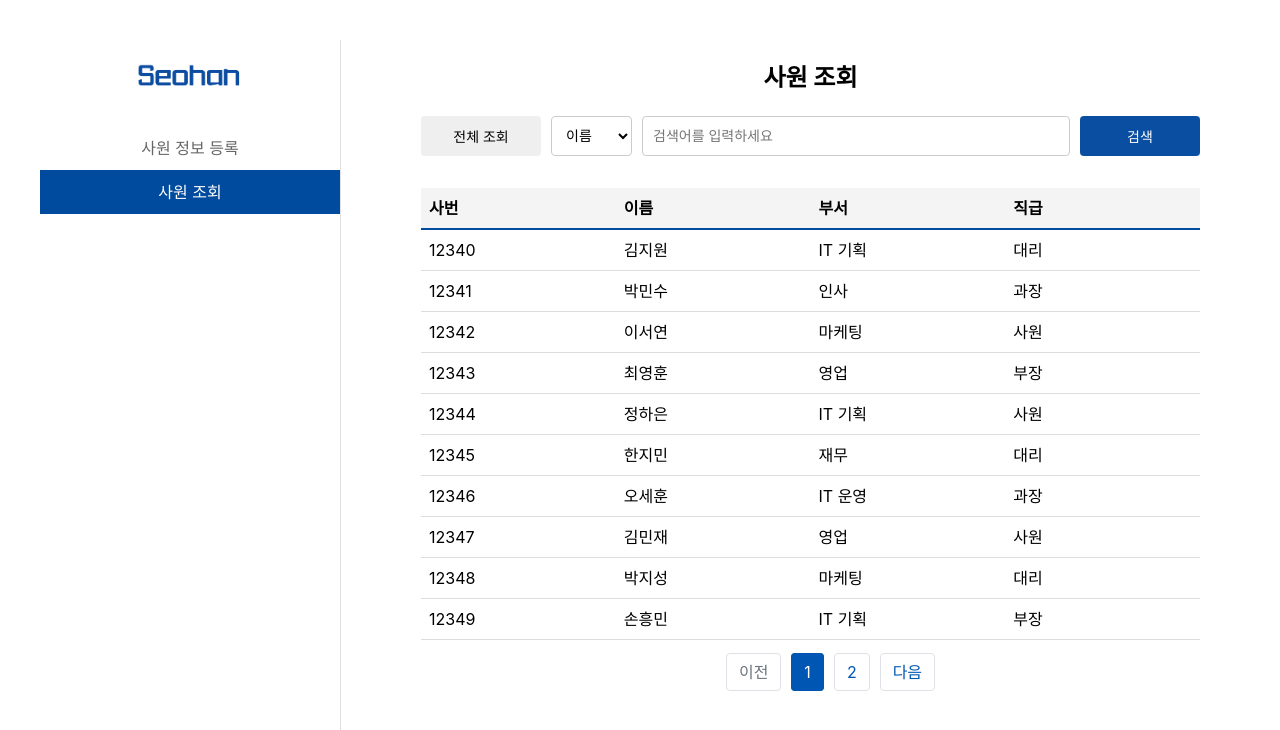
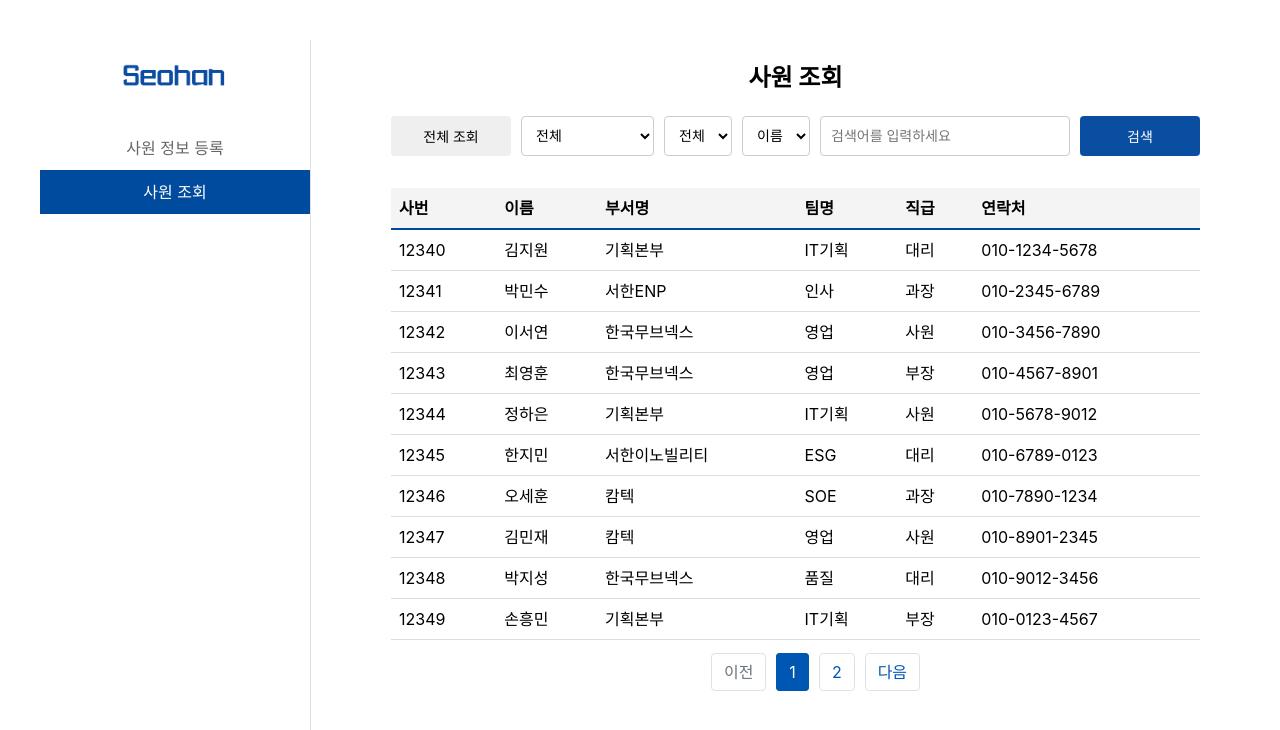
Before and after one commit to IT-1team/FE, a React (Vite) app: page /dashboard/search in a window 1280 px wide. Shown: the top 730 px of the page. Built offline with nearby package versions, Linux system fonts and the light colour scheme.

Commit message:
사원 조회 페이지 수정 #8

```diff
--- a/src/components/common/SearchBar.jsx
+++ b/src/components/common/SearchBar.jsx
@@ -1,19 +1,26 @@
 import React from 'react';
 import '../../styles/SearchBar.scss';
-import Button from './Button';
-import TextField from './TextField';
+import Button from '../common/Button';
+import TextField from '../common/TextField';
 
 export function SearchBar({
+  companies,
+  departments,
+  selectedCompany,
+  selectedDepartment,
   searchType,
-  setSearchType,
   searchValue,
-  setSearchValue,
+  searchOptions,
+  onCompanyChange,
+  onDepartmentChange,
+  onSearchTypeChange,
+  onSearchValueChange,
   onFetchAll,
   onSearch,
 }) {
   return (
     <div className="EmployeeSearch">
-      <h2>사원 조회</h2>
+
       <div className="search-bar">
         <Button
           buttonSize="smallButton"
@@ -23,14 +30,40 @@ export function SearchBar({
         >
           전체 조회
         </Button>
+        {/* 계열사 선택 드롭다운 */}
+        <select
+          value={selectedCompany}
+          onChange={e => onCompanyChange(e.target.value)}
+        >
+          {companies.map(company => (
+            <option key={company} value={company}>
+              {company}
+            </option>
+          ))}
+        </select>
+
+        {/* 부서 선택 드롭다운 */}
+        <select
+          value={selectedDepartment}
+          onChange={e => onDepartmentChange(e.target.value)}
+        >
+          {departments.map(department => (
+            <option key={department} value={department}>
+              {department}
+            </option>
+          ))}
+        </select>
+
+        {/* 검색 유형 선택 드롭다운 */}
         <select
           value={searchType}
-          onChange={e => setSearchType(e.target.value)}
-          className="search-select"
+          onChange={e => onSearchTypeChange(e.target.value)}
         >
-          <option value="name">이름</option>
-          <option value="empNum">사번</option>
-          <option value="department">부서명</option>
+          {searchOptions.map(option => (
+            <option key={option.value} value={option.value}>
+              {option.label}
+            </option>
+          ))}
         </select>
 
         <TextField
--- a/src/components/features/EmployeeTable.jsx
+++ b/src/components/features/EmployeeTable.jsx
@@ -9,8 +9,10 @@ export function EmployeeTable({ data }) {
           <tr>
             <th>사번</th>
             <th>이름</th>
-            <th>부서</th>
+            <th>부서명</th>
+            <th>팀명</th>
             <th>직급</th>
+            <th>연락처</th>
           </tr>
         </thead>
         <tbody>
@@ -20,7 +22,9 @@ export function EmployeeTable({ data }) {
                 <td>{employee.empNum}</td>
                 <td>{employee.name}</td>
                 <td>{employee.department}</td>
+                <td>{employee.teamname}</td>
                 <td>{employee.rank}</td>
+                <td>{employee.phoneNum}</td>
               </tr>
             ))
           ) : (
--- a/src/pages/EmployeeSearch.jsx
+++ b/src/pages/EmployeeSearch.jsx
@@ -3,36 +3,152 @@ import ReactPaginate from 'react-paginate';
 import { SearchBar } from '../components/common/SearchBar';
 import { EmployeeTable } from '../components/features/EmployeeTable';
 import '../styles/EmployeeSearch.scss';
-import '../styles/pagination.scss';
+import '../styles/pagination.scss'
 
 //dummy 데이터
 const dummyData = [
-  { empNum: '12340', name: '김지원', department: 'IT 기획', rank: '대리' },
-  { empNum: '12341', name: '박민수', department: '인사', rank: '과장' },
-  { empNum: '12342', name: '이서연', department: '마케팅', rank: '사원' },
-  { empNum: '12343', name: '최영훈', department: '영업', rank: '부장' },
-  { empNum: '12344', name: '정하은', department: 'IT 기획', rank: '사원' },
-  { empNum: '12345', name: '한지민', department: '재무', rank: '대리' },
-  { empNum: '12346', name: '오세훈', department: 'IT 운영', rank: '과장' },
-  { empNum: '12347', name: '김민재', department: '영업', rank: '사원' },
-  { empNum: '12348', name: '박지성', department: '마케팅', rank: '대리' },
-  { empNum: '12349', name: '손흥민', department: 'IT 기획', rank: '부장' },
-  { empNum: '12350', name: '이강인', department: '인사', rank: '사원' },
-  { empNum: '12351', name: '황희찬', department: '재무', rank: '과장' },
-  { empNum: '12352', name: '조규성', department: 'IT 운영', rank: '대리' },
-  { empNum: '12353', name: '김연아', department: '영업', rank: '사원' },
-  { empNum: '12354', name: '유재석', department: '마케팅', rank: '부장' },
+  {
+    empNum: '12340',
+    name: '김지원',
+    department: '기획본부',
+    teamname: 'IT기획',
+    rank: '대리',
+    phoneNum: '010-1234-5678',
+  },
+  {
+    empNum: '12341',
+    name: '박민수',
+    department: '서한ENP',
+    teamname: '인사',
+    rank: '과장',
+    phoneNum: '010-2345-6789',
+  },
+  {
+    empNum: '12342',
+    name: '이서연',
+    department: '한국무브넥스',
+    teamname: '영업',
+    rank: '사원',
+    phoneNum: '010-3456-7890',
+  },
+  {
+    empNum: '12343',
+    name: '최영훈',
+    department: '한국무브넥스',
+    teamname: '영업',
+    rank: '부장',
+    phoneNum: '010-4567-8901',
+  },
+  {
+    empNum: '12344',
+    name: '정하은',
+    department: '기획본부',
+    teamname: 'IT기획',
+    rank: '사원',
+    phoneNum: '010-5678-9012',
+  },
+  {
+    empNum: '12345',
+    name: '한지민',
+    department: '서한이노빌리티',
+    teamname: 'ESG',
+    rank: '대리',
+    phoneNum: '010-6789-0123',
+  },
+  {
+    empNum: '12346',
+    name: '오세훈',
+    department: '캄텍',
+    teamname: 'SOE',
+    rank: '과장',
+    phoneNum: '010-7890-1234',
+  },
+  {
+    empNum: '12347',
+    name: '김민재',
+    department: '캄텍',
+    teamname: '영업',
+    rank: '사원',
+    phoneNum: '010-8901-2345',
+  },
+  {
+    empNum: '12348',
+    name: '박지성',
+    department: '한국무브넥스',
+    teamname: '품질',
+    rank: '대리',
+    phoneNum: '010-9012-3456',
+  },
+  {
+    empNum: '12349',
+    name: '손흥민',
+    department: '기획본부',
+    teamname: 'IT기획',
+    rank: '부장',
+    phoneNum: '010-0123-4567',
+  },
+  {
+    empNum: '12350',
+    name: '이강인',
+    department: '서한ENP',
+    teamname: '인사',
+    rank: '사원',
+    phoneNum: '010-1234-5678',
+  },
+  {
+    empNum: '12351',
+    name: '황희찬',
+    department: '서한이노빌리티',
+    teamname: '공정기술',
+    rank: '과장',
+    phoneNum: '010-2345-6789',
+  },
+  {
+    empNum: '12352',
+    name: '조규성',
+    department: '캄텍',
+    teamname: '생산관리',
+    rank: '대리',
+    phoneNum: '010-3456-7890',
+  },
+  {
+    empNum: '12353',
+    name: '김연아',
+    department: '한국무브넥스',
+    teamname: '영업',
+    rank: '사원',
+    phoneNum: '010-4567-8901',
+  },
+  {
+    empNum: '12354',
+    name: '유재석',
+    department: '서한이노빌리티',
+    teamname: '품질',
+    rank: '부장',
+    phoneNum: '010-5678-9012',
+  },
 ];
+
+const DEPARTMENT_TEAMS = {
+  한국무브넥스: ['전체', '안전', '영업', '품질'],
+  서한이노빌리티: ['전체', '품질', '공정기술', 'ESG'],
+  캄텍: ['전체', '품질', 'SOE', '영업', '생산관리'],
+  서한ENP: ['전체', '인사'],
+  기획본부: ['전체', '인사', 'IT기획'],
+};
+// 계열사 목록에 '전체' 옵션 추가
+const COMPANIES = ['전체', ...Object.keys(DEPARTMENT_TEAMS)];
 
 //검색 옵션
 const searchOptions = [
   { value: 'name', label: '이름' },
   { value: 'empNum', label: '사번' },
-  { value: 'department', label: '부서명' },
 ];
 
 const EmployeeSearch = () => {
   // 상태 변수 정의
+  const [selectedCompany, setSelectedCompany] = useState('전체');
+  const [selectedDepartment, setSelectedDepartment] = useState('전체');
   const [searchType, setSearchType] = useState('name'); // 검색 유형
   const [searchValue, setSearchValue] = useState(''); //검색어
   const [filteredData, setFilteredData] = useState([]); //필터링된 데이터
@@ -46,10 +162,27 @@ const EmployeeSearch = () => {
 
   // 검색 핸들러
   const handleSearch = () => {
-    const result = dummyData.filter(item =>
-      item[searchType].includes(searchValue)
-    );
+    const result = dummyData.filter(item => {
+      const companyMatch =
+        selectedCompany === '전체' || item.department === selectedCompany;
+      const departmentMatch =
+        selectedDepartment === '전체' || item.teamname === selectedDepartment;
+      const searchMatch =
+        !searchValue ||
+        item[searchType].toLowerCase().includes(searchValue.toLowerCase());
+      return companyMatch && departmentMatch && searchMatch;
+    });
     setFilteredData(result);
+  };
+  // 계열사 변경 핸들러
+  const handleCompanyChange = value => {
+    setSelectedCompany(value);
+    setSelectedDepartment('전체');
+  };
+
+  // 부서 변경 핸들러
+  const handleDepartmentChange = value => {
+    setSelectedDepartment(value);
   };
 
   // 현재 페이지의 데이터 계산
@@ -68,11 +201,19 @@ const EmployeeSearch = () => {
 
   return (
     <div>
+      <h2>사원 조회</h2>
       <SearchBar
+        companies={COMPANIES}
+        departments={DEPARTMENT_TEAMS[selectedCompany] || ['전체']}
+        selectedCompany={selectedCompany}
+        selectedDepartment={selectedDepartment}
         searchType={searchType}
-        setSearchType={setSearchType}
         searchValue={searchValue}
-        setSearchValue={setSearchValue}
+        searchOptions={searchOptions}
+        onCompanyChange={handleCompanyChange}
+        onDepartmentChange={handleDepartmentChange}
+        onSearchTypeChange={setSearchType}
+        onSearchValueChange={setSearchValue}
         onFetchAll={handleFetchAll}
         onSearch={handleSearch}
       />
--- a/src/styles/EmployeeTable.scss
+++ b/src/styles/EmployeeTable.scss
@@ -6,7 +6,7 @@ $primary-color: #004B9D;
   table {
     width: 100%; /* 테이블이 부모 컨테이너의 너비를 모두 차지 */
     border-collapse: collapse; /* 테두리 간격 제거 */
-    table-layout: fixed; /* 열 너비를 균등하게 분배 */
+    table-layout: auto; /* 열 너비를 균등하게 분배 */
   }
   th,
   td {
```
